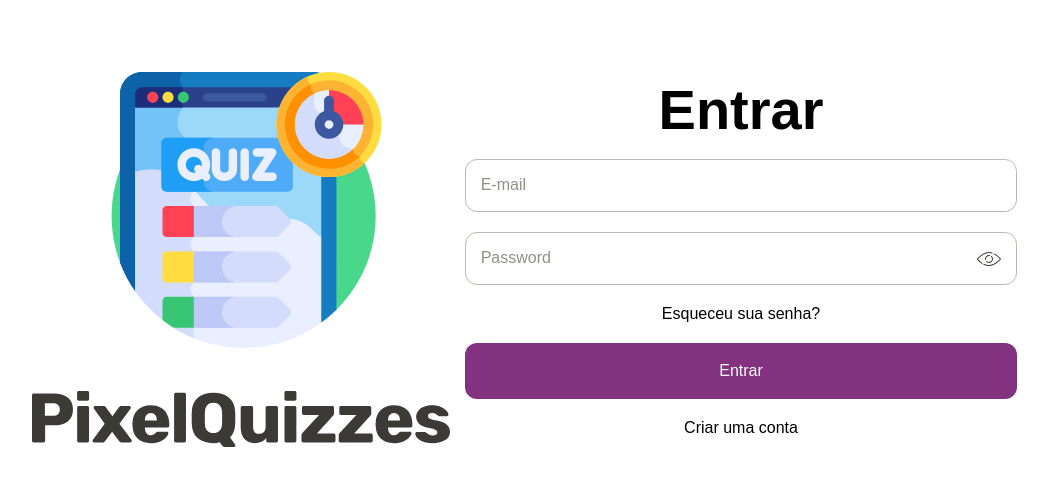
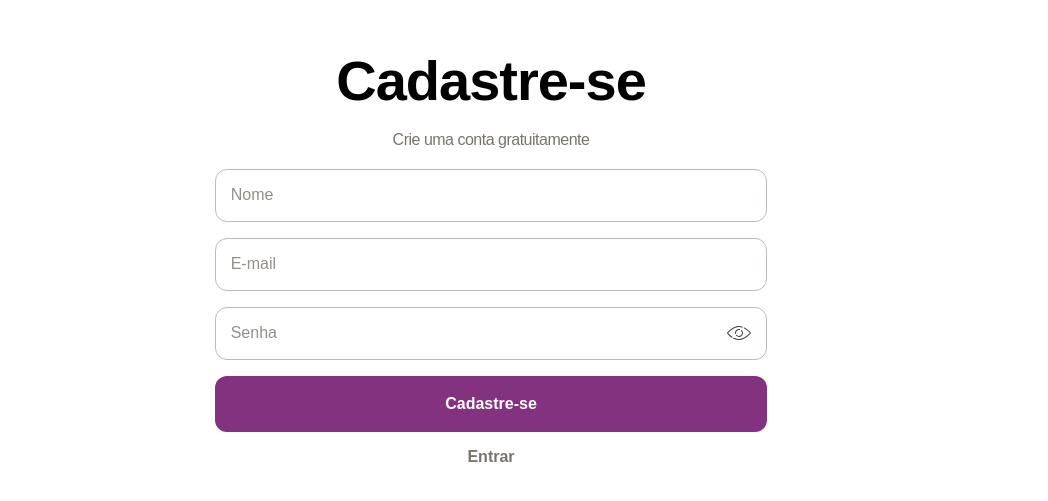
Before and after one commit to talisbreda/Desafio-final-trilha-DEV, a React (Create React App) app: page /register in a window 1280 px wide. Shown: the part 141-642 px from the top of the page, without its empty margins (149-1197 px from the left). Built offline with nearby package versions, Linux system fonts and the light colour scheme.

Commit message:
Added register page template and made adjustments to the code

```diff
--- a/src/components/Button/index.tsx
+++ b/src/components/Button/index.tsx
@@ -1,9 +1,19 @@
 import './styles.css';
 
-export const Button = ({ text }: { text: string }) => {
+export const Button = ({
+  text,
+  textSize,
+}: {
+  text: string;
+  textSize?: string;
+}) => {
   return (
-    <button type='button' className='defaultButton'>
+    <button type='button' className={`defaultButton ${textSize}`}>
       {text}
     </button>
   );
 };
+
+Button.defaultProps = {
+  textSize: 'btn-medium',
+};
--- a/src/components/InputField/index.tsx
+++ b/src/components/InputField/index.tsx
@@ -3,7 +3,13 @@
 import show from '../../assets/images/show-password.svg';
 import hide from '../../assets/images/hide-password.svg';
 
-export const InputField = ({ placeholder }: { placeholder: string }) => {
+export const InputField = ({
+  placeholder,
+  type = 'text',
+}: {
+  placeholder: string;
+  type?: string;
+}) => {
   const [passwordVisible, setPasswordVisible] = useState(false);
   const visibilityIcon = passwordVisible ? hide : show;
 
@@ -22,11 +28,11 @@
   return (
     <div className='container'>
       <input
-        className={`${placeholder.toLowerCase()}-input`}
+        className={`${type.toLowerCase()}-input input-text input-field`}
         placeholder={placeholder}
-        type={placeholder.replace('-', '')}
+        type={type}
       />
-      {placeholder.toLowerCase() === 'password' && (
+      {type === 'password' && (
         <button
           onClick={setPasswordVisibility}
           type='button'
@@ -38,3 +44,7 @@
     </div>
   );
 };
+
+InputField.defaultProps = {
+  type: 'text',
+};
--- a/src/components/InputField/styles.css
+++ b/src/components/InputField/styles.css
@@ -4,7 +4,7 @@
   justify-content: flex-end;
 }
 
-input {
+.input-field {
   width: var(--default-input-width);
   height: var(--default-input-height);
   padding: 1.47rem;
@@ -12,7 +12,7 @@
   border: 1px solid #BEBAB3
 }
 
-input:focus {
+.input-field:focus {
   outline: none;
 }
 
--- a/src/index.tsx
+++ b/src/index.tsx
@@ -1,13 +1,21 @@
 import React from 'react';
 import ReactDOM from 'react-dom/client';
+import { BrowserRouter, Route, Routes } from 'react-router-dom';
 import './styles/global-styles.css';
 import { LoginPage } from './templates/LoginPage/index';
+import { RegisterPage } from './templates/RegisterPage';
 
 const root = ReactDOM.createRoot(
   document.getElementById('root') as HTMLElement,
 );
 root.render(
   <React.StrictMode>
-    <LoginPage />
+    <BrowserRouter>
+      <Routes>
+        <Route path='/' element={<LoginPage />} />
+        <Route path='/login' element={<LoginPage />} />
+        <Route path='/register' element={<RegisterPage />} />
+      </Routes>
+    </BrowserRouter>
   </React.StrictMode>,
 );
--- a/src/styles/global-styles.css
+++ b/src/styles/global-styles.css
@@ -52,11 +52,11 @@
 h1 {
   font-size: 5.6rem;
   line-height: 105%;
-  font-weight: 700;
+  font-weight: 800;
 }
 
 p {
-  font-weight: 400;
+  font-weight: 500;
 }
 
 a {
@@ -76,3 +76,93 @@
   font-family: source-code-pro, Menlo, Monaco, Consolas, 'Courier New',
     monospace;
 }
+
+.wrapper {
+  display: flex;
+  align-items: center;
+  justify-content: center;
+  height: 100vh;
+}
+
+.display1 {
+  font-size: 5.6rem;
+  font-weight: 800;
+  letter-spacing: -1px;
+}
+
+.display2 {
+  font-size: 4rem;
+  font-weight: 800;
+  letter-spacing: -1px;
+}
+
+.display3 {
+  font-size: 3.2rem;
+  font-weight: 800;
+  letter-spacing: -1px;
+}
+
+.heading1 {
+  font-size: 2.4rem;
+  line-height: 3.2rem;
+  font-weight: 600;
+  letter-spacing: -0.5px;
+}
+
+.heading2 {
+  font-size: 2rem;
+  line-height: 2.6rem;
+  font-weight: 600;
+  letter-spacing: -0.5px;
+}
+
+.p-large {
+  font-size: 1.6rem;
+  line-height: 2.6rem;
+  font-weight: 400;
+  letter-spacing: -0.5px;
+}
+
+.p-medium {
+  font-size: 1.4rem;
+  line-height: 2.1rem;
+  font-weight: 400;
+}
+
+.p-small {
+  font-size: 1.2rem;
+  line-height: 1.8rem;
+  font-weight: 600;
+}
+
+.btn-large {
+  font-size: 1.8rem;
+  line-height: 2.2rem;
+  font-weight: 600;
+  letter-spacing: -0.5px;
+}
+
+.btn-medium {
+  font-size: 1.6rem;
+  line-height: 1.8rem;
+  font-weight: 600;
+}
+
+.btn-small {
+  font-size: 1.4rem;
+  line-height: 1.6rem;
+  font-weight: 600;
+}
+
+.input-text {
+  font-size: 1.6rem;
+  line-height: 2.1rem;
+  font-weight: 500;
+}
+
+.input-search {
+  font-size: 1.4rem;
+  line-height: 2.1rem;
+  font-weight: 500;
+
+}
--- a/src/templates/LoginPage/index.tsx
+++ b/src/templates/LoginPage/index.tsx
@@ -1,4 +1,5 @@
 import React from 'react';
+import { Link } from 'react-router-dom';
 import './styles.css';
 import icon from '../../assets/images/quiz-icon.svg';
 import { InputField } from '../../components/InputField';
@@ -11,12 +12,16 @@
         <img src={icon} alt='ícone do quiz' />
       </div>
       <div className='input-container'>
-        <h1>Entrar</h1>
+        <h1 className='display1'>Entrar</h1>
         <InputField placeholder='E-mail' />
-        <InputField placeholder='Password' />
-        <a href='/'>Esqueceu sua senha?</a>
+        <InputField placeholder='Password' type='password' />
+        <Link className='btn-medium' to='/'>
+          Esqueceu sua senha?
+        </Link>
         <Button text='Entrar' />
-        <a href='/'>Criar uma conta</a>
+        <Link className='btn-medium' to='/register'>
+          Criar uma conta
+        </Link>
       </div>
     </div>
   );
--- a/src/templates/LoginPage/styles.css
+++ b/src/templates/LoginPage/styles.css
@@ -1,9 +1,5 @@
 .wrapper {
-  height: 100vh;
   margin: 0 14rem;
-  display: flex;
-  align-items: center;
-  justify-content: center;
 }
 
 .image-container, .input-container {
--- /dev/null
+++ b/src/templates/RegisterPage/index.tsx
@@ -0,0 +1,20 @@
+import { Link } from 'react-router-dom';
+import { Button } from '../../components/Button';
+import { InputField } from '../../components/InputField';
+import './styles.css';
+
+export const RegisterPage = () => {
+  return (
+    <div className='wrapper register-wrapper'>
+      <h1 className='display1'>Cadastre-se</h1>
+      <p className='p-large register-p'>Crie uma conta gratuitamente</p>
+      <InputField placeholder='Nome' />
+      <InputField placeholder='E-mail' />
+      <InputField placeholder='Senha' type='password' />
+      <Button text='Cadastre-se' />
+      <Link className='back-to-login btn-medium' to='/login'>
+        Entrar
+      </Link>
+    </div>
+  );
+};
--- /dev/null
+++ b/src/templates/RegisterPage/styles.css
@@ -0,0 +1,12 @@
+.register-wrapper {
+  flex-direction: column;
+  gap: var(--p-large)
+}
+
+.register-p {
+  color: var(--ink-dark-gray)
+}
+
+.back-to-login {
+  color: var(--ink-dark-gray);
+}
```
